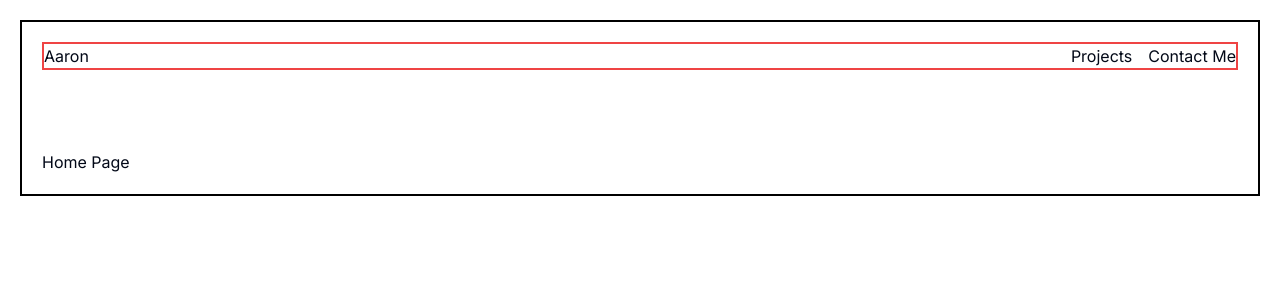
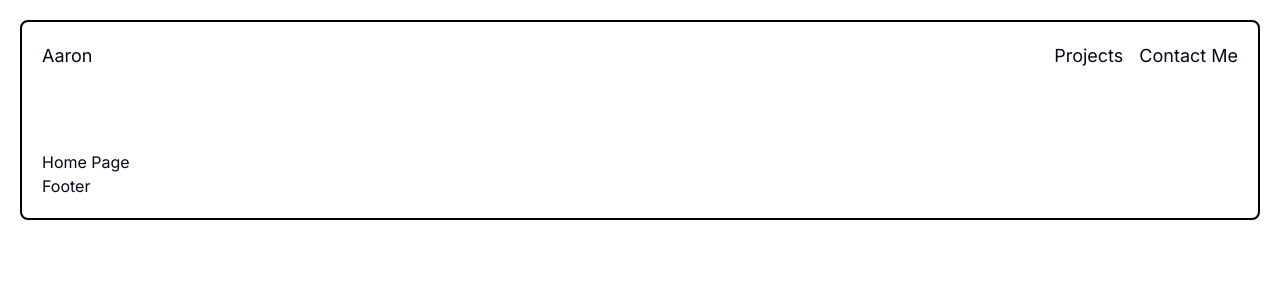
Before and after one commit to aj-et/portfolio_aaron, a Next.js app: page / in a window 1280 px wide. Shown: the top 300 px of the page. Built offline with nearby package versions, Linux system fonts and the light colour scheme.

Commit message:
added footer

```diff
--- a/app/layout.tsx
+++ b/app/layout.tsx
@@ -2,6 +2,7 @@ import type { Metadata } from "next";
 import { Inter } from "next/font/google";
 import "./globals.css";
 import { Header } from "@/components/Header";
+import Footer from "@/components/Footer";
 
 const inter = Inter({ subsets: ["latin"] });
 
@@ -18,9 +19,10 @@ export default function RootLayout({
   return (
     <html lang="en">
       <body className={inter.className}>
-        <div className="border-2 border-black m-5 p-5">
+        <div className="border-2 border-black rounded-lg m-5 p-5">
           <Header />
           {children}
+          <Footer />
         </div>
       </body>
     </html>
--- /dev/null
+++ b/components/Footer.tsx
@@ -0,0 +1,9 @@
+import React from 'react'
+
+const Footer = () => {
+  return (
+    <div>Footer</div>
+  )
+}
+
+export default Footer
--- a/components/Header.tsx
+++ b/components/Header.tsx
@@ -3,7 +3,7 @@ import Link from 'next/link'
 
 export const Header = () => {
   return (
-    <div className='flex justify-between border-2 border-red-500 mb-20'>
+    <div className='flex justify-between mb-20 text-lg'>
       <div className='icon'>
         <Link href={'/'}>Aaron</Link>
       </div>
```
